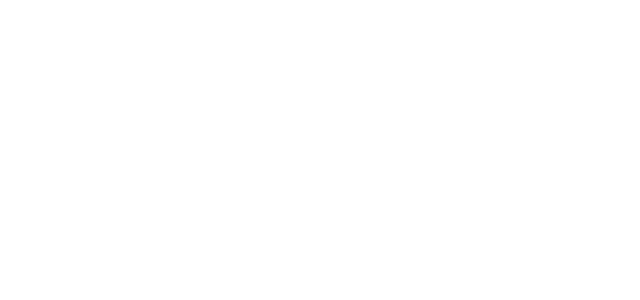
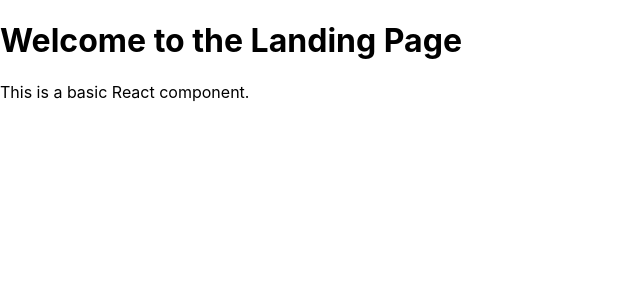
Before and after one commit to CodeArena-SJCIT/SJCIT-CPS, a React (Create React App) app: page / in a window 1280 px wide. Before the commit this address had no page. Shown: the top 300 px of the page, without its empty margins (0-640 px from the left). Built offline with nearby package versions, Linux system fonts and the light colour scheme.

Commit message:
trying to make landing page

```diff
--- a/src/App.js
+++ b/src/App.js
@@ -3,6 +3,7 @@
 import { Login } from './CPS-Frontend/Login Page/login';
 import { Route, BrowserRouter as Router, Routes } from 'react-router-dom';
 import Form from './CPS-Frontend/Main Form/form';
+import Landing from './CPS-Frontend/landing/landing';
 
 function App() {
   return (
@@ -12,6 +13,7 @@
 
           <Route path="/login" element={<Login />} />
           <Route path='/form/:typeid' element={<Form />} />
+          <Route path='/' element={<Landing/>} />
 
         </Routes>
       </Router>
--- /dev/null
+++ b/src/CPS-Frontend/landing/landing.js
@@ -0,0 +1,12 @@
+import React from 'react';
+
+const Landing = () => {
+    return (
+        <div>
+            <h1>Welcome to the Landing Page</h1>
+            <p>This is a basic React component.</p>
+        </div>
+    );
+};
+
+export default Landing;
```
